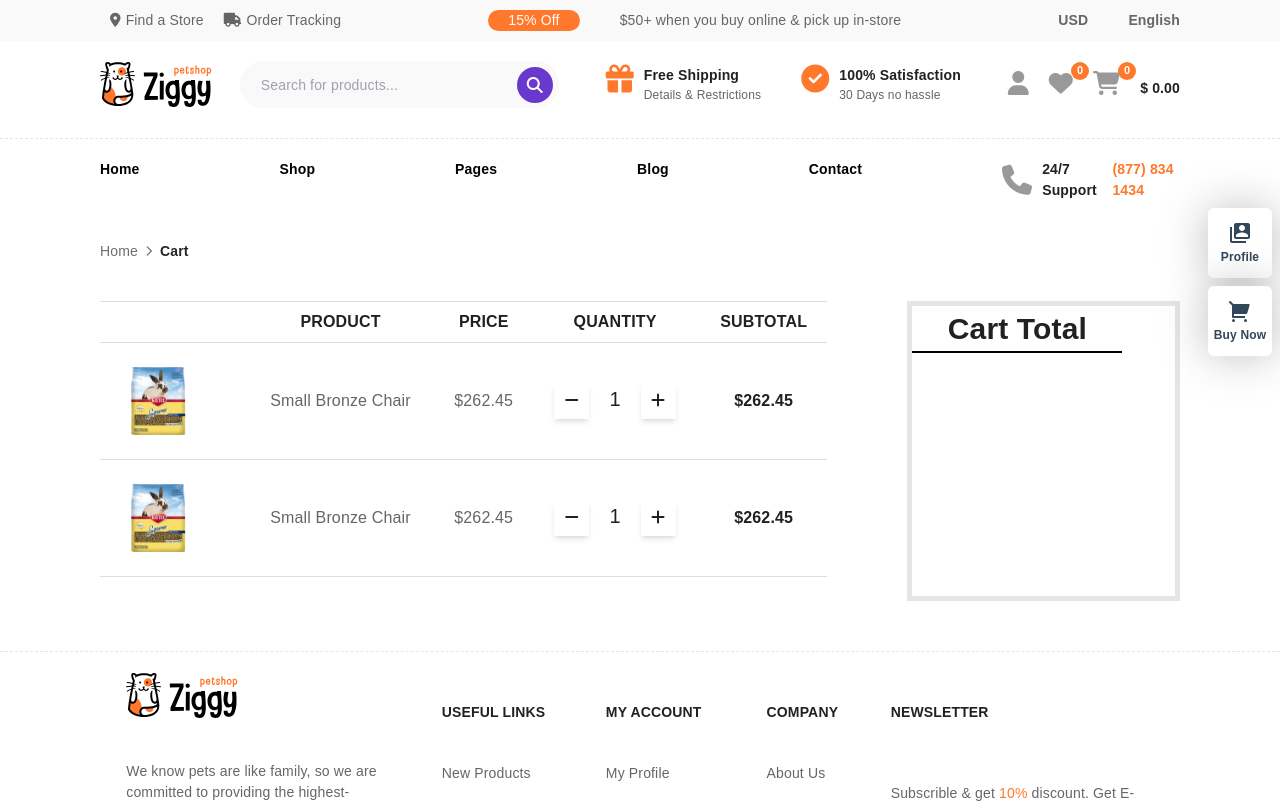
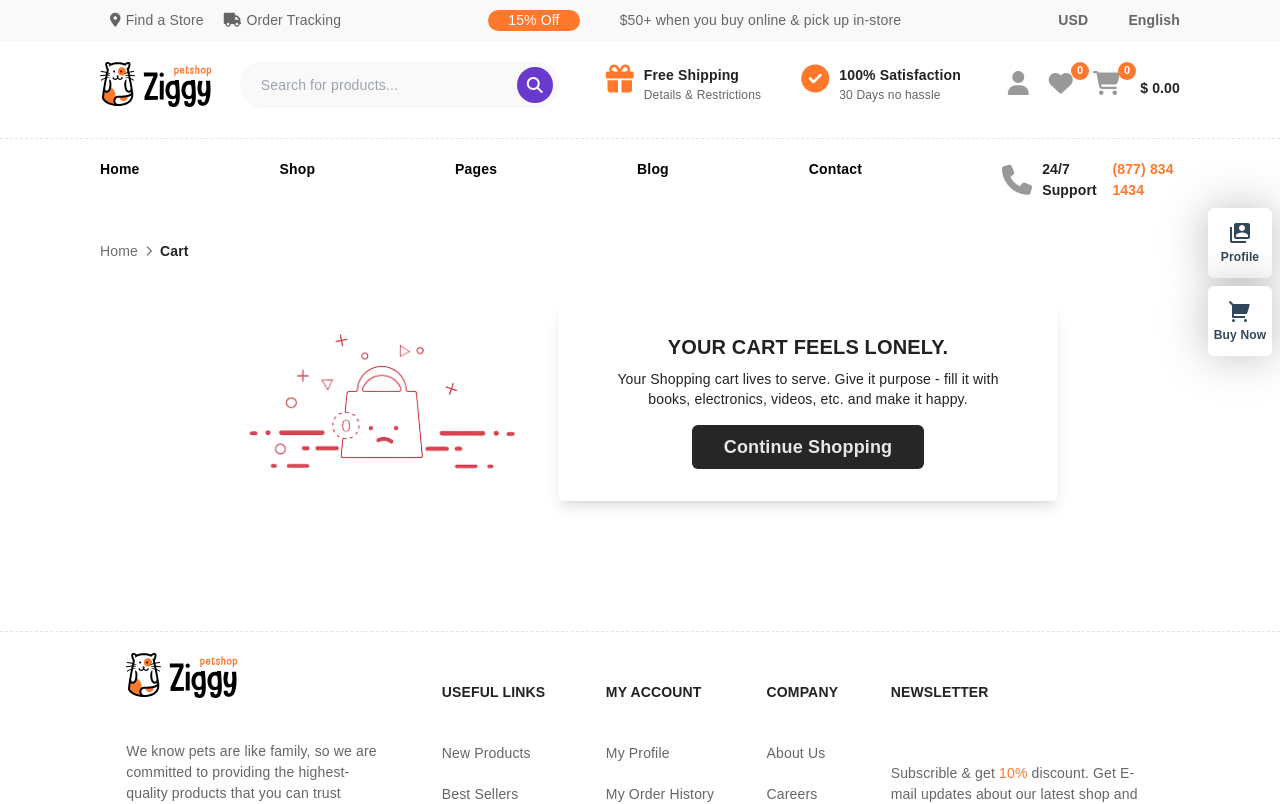
Before and after one commit to thovagaushop/PetShopFrontEnd, a React (Create React App) app: page /cart in a window 1280 px wide. Shown: the top 804 px of the page. Built offline with nearby package versions, Linux system fonts and the light colour scheme.

Commit message:
fix: carrt

```diff
--- a/src/pages/Cart/Cart.js
+++ b/src/pages/Cart/Cart.js
@@ -34,7 +34,7 @@ const Cart = () => {
   return (
     <div className="px-[100px]">
       <Breadcrumbs title="Cart" />
-
+      {products.length > 0 ? (
         <div className="flex justify-between items-start gap-20">
           <table className="cart-table">
             <thead>
@@ -83,13 +83,57 @@ const Cart = () => {
               </tr>
             </tbody>
           </table>
-        <div className="w-[400px] h-[300px] border-[5px] border-[#E5E5E5]">
-          <div></div>
-          <div className="text-[30px] font-bold border-b-2 border-black flex justify-center w-[80%]">
+          <div className="w-[330px] h-[278px] border-[5px] border-[#E5E5E5]">
+            <div className="flex flex-col items-center">
+              <div className="text-[30px] font-bold border-b-2 border-black w-[80%] py-[8px]">
                 Cart Total
+              </div>
+              <div className="flex justify-between items-center gap-[20px] py-[12px] border-b-2 border-black w-[80%]">
+                <div className="text-[16px] font-bold-400">Subtotal</div>
+                <div className="font-bold text-[16px]">$ 1,246.44</div>
+              </div>
+              <div className="flex justify-between items-center gap-[20px] py-[12px] border-b-2 border-black w-[80%]">
+                <div className="text-[16px] font-bold-400">Total</div>
+                <div className="font-bold text-[26px] text-[var(--hover-color)]">
+                  $ 1,246.44
+                </div>
+              </div>
+              <button className="w-[80%] h-[40px] bg-[var(--hover-color)] text-white font-bold text-[16px] rounded-[50px] mt-[20px]">
+                Proceed to Checkout
+              </button>
             </div>
           </div>
         </div>
+      ) : (
+        <motion.div
+          initial={{ y: 30, opacity: 0 }}
+          animate={{ y: 0, opacity: 1 }}
+          transition={{ duration: 0.4 }}
+          className="flex flex-col mdl:flex-row justify-center items-center gap-4 pb-20"
+        >
+          <div>
+            <img
+              className="w-80 rounded-lg p-4 mx-auto"
+              src={emptyCart}
+              alt="emptyCart"
+            />
+          </div>
+          <div className="max-w-[500px] p-4 py-8 bg-white flex gap-4 flex-col items-center rounded-md shadow-lg">
+            <h1 className="font-titleFont text-xl font-bold uppercase">
+              Your Cart feels lonely.
+            </h1>
+            <p className="text-sm text-center px-10 -mt-2">
+              Your Shopping cart lives to serve. Give it purpose - fill it with
+              books, electronics, videos, etc. and make it happy.
+            </p>
+            <Link to="/shop">
+              <button className="bg-primeColor rounded-md cursor-pointer hover:bg-black active:bg-gray-900 px-8 py-2 font-titleFont font-semibold text-lg text-gray-200 hover:text-white duration-300">
+                Continue Shopping
+              </button>
+            </Link>
+          </div>
+        </motion.div>
+      )}
 
       {/* {products.length > 0 ? (
         <div className="pb-20">
--- a/src/pages/Cart/mainCart.css
+++ b/src/pages/Cart/mainCart.css
@@ -14,5 +14,6 @@ td {
 }
 
 .cart-table th {
+    padding: 20px 0px 20px 0px;
     border-top: 1px solid #ddd;
 }
--- a/src/pages/ProductDetails/ProductDetails.js
+++ b/src/pages/ProductDetails/ProductDetails.js
@@ -77,7 +77,7 @@ const ProductDetails = () => {
           _id: productInfo.id,
           name: productInfo.productName,
           quantity: quantity,
-          image: productInfo.img,
+          image: productInfo.images[0],
           badge: productInfo.badge,
           price: productInfo.price,
           colors: productInfo.color,
```
Lines whose indentation alone changed are shown as unchanged.
